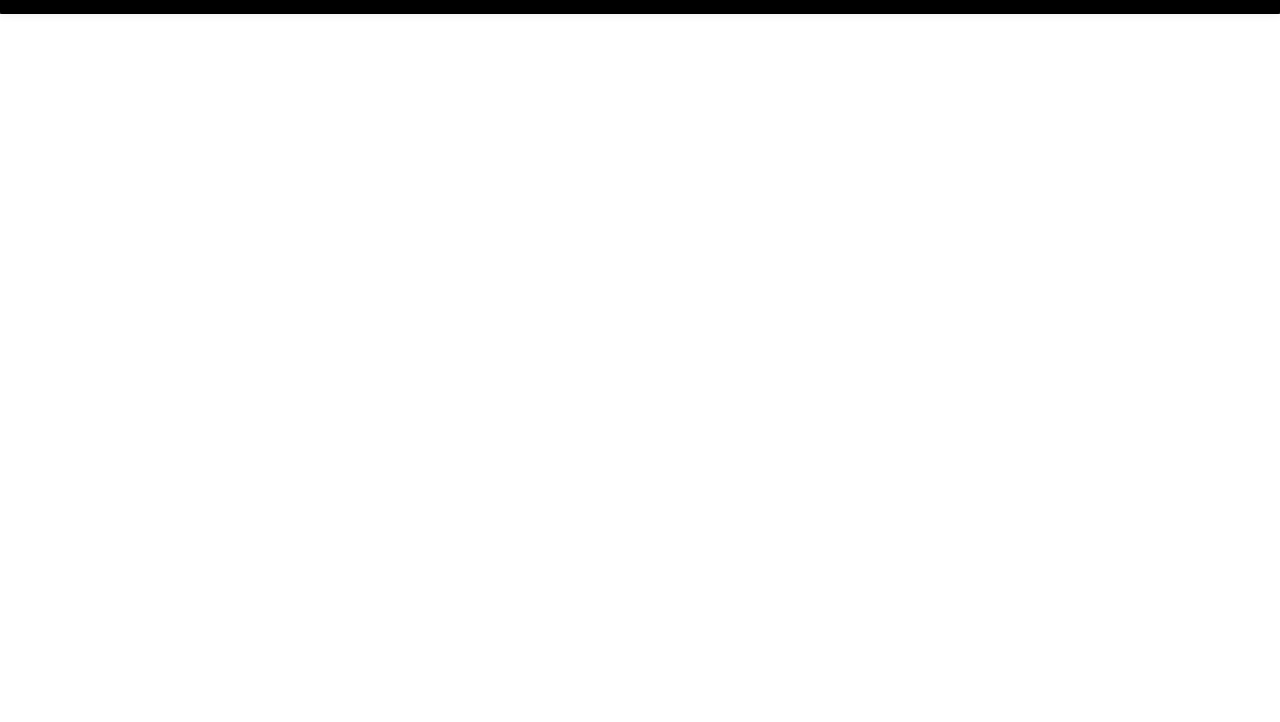
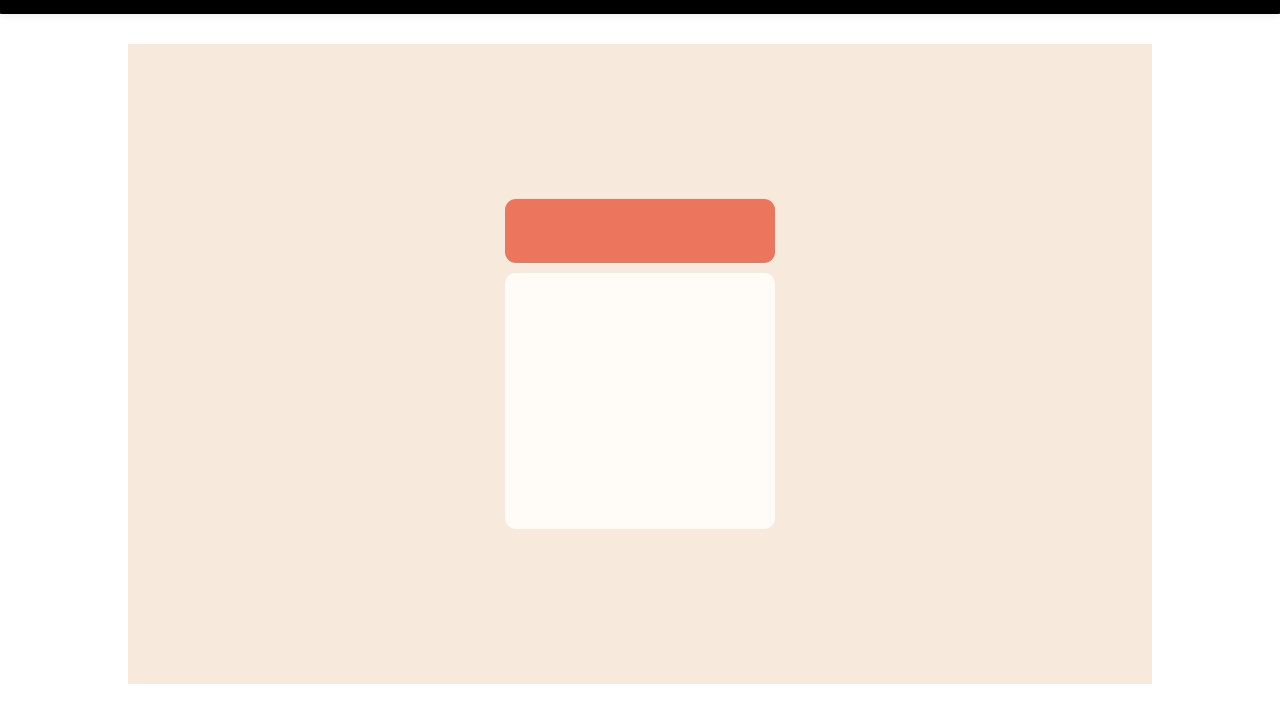
Before and after one commit to JeffjHoyt/Portfolio-2.0, a website: page pj2.html in a window 1280 px wide. Shown: the part 56-778 px from the top of the page. Drawn offline with nearby package versions, Linux system fonts and the light colour scheme; a web font is replaced by a local one.

Commit message:
added divs for project 2 and modified CSS for flex display. defined box dimensions and colors

```diff
--- a/pj2.html
+++ b/pj2.html
@@ -57,7 +57,19 @@
     </header>
     <body>
         <div class="p2-background">
+            <div class="ex-bg">
+                <div class="ex-main-box">
+                    <div class="ex-top-box">
 
+                    </div>
+                    <div class="ex-mid-box">
+
+                    </div>
+                    <div class="ex-bottom-box">
+
+                    </div>
+                </div>
+            </div>
         </div>
 
     <script defer src="https://kit.fontawesome.com/85afe6464c.js" crossorigin="anonymous"></script>
--- a/style.css
+++ b/style.css
@@ -685,6 +685,57 @@ input[type=text], select, textarea {
     }
 }
 
+/* --------------------------------------------- Project 2 landing page ---------------------------------- */
+
+.outline {
+    border: black 1px dotted;
+}
+
+.p2-background {
+    padding-top: 100px;
+    display: flex;
+    flex-direction: column;
+    flex-wrap: nowrap;
+    justify-content: center;
+    align-items: center;
+}
+
+.ex-bg {
+    display: flex;
+    flex-direction: column;
+    flex-wrap: nowrap;
+    justify-content: center;
+    align-items: center;
+    width: 80vw;
+    height: 80vh;
+    background-color: #f7e9dc;
+}
+
+.ex-main-box {
+
+
+}
+
+.ex-top-box {
+    width: 270px;
+    height: 64px;
+    border-radius: 11px;
+    background-color: #EB765D;
+}
+
+.ex-mid-box {
+    width: 270px;
+    height: 10px;
+    background-color: transparent;
+}
+
+.ex-bottom-box {
+    width: 270px;
+    height: 256px;
+    border-radius: 11px;
+    background-color: #fffcf7;
+}
+
 /* --------------------------------------------- @Media screens ----------------------------------------- */
 @media screen and (max-width: 470px) {
     .project-1 {
```
